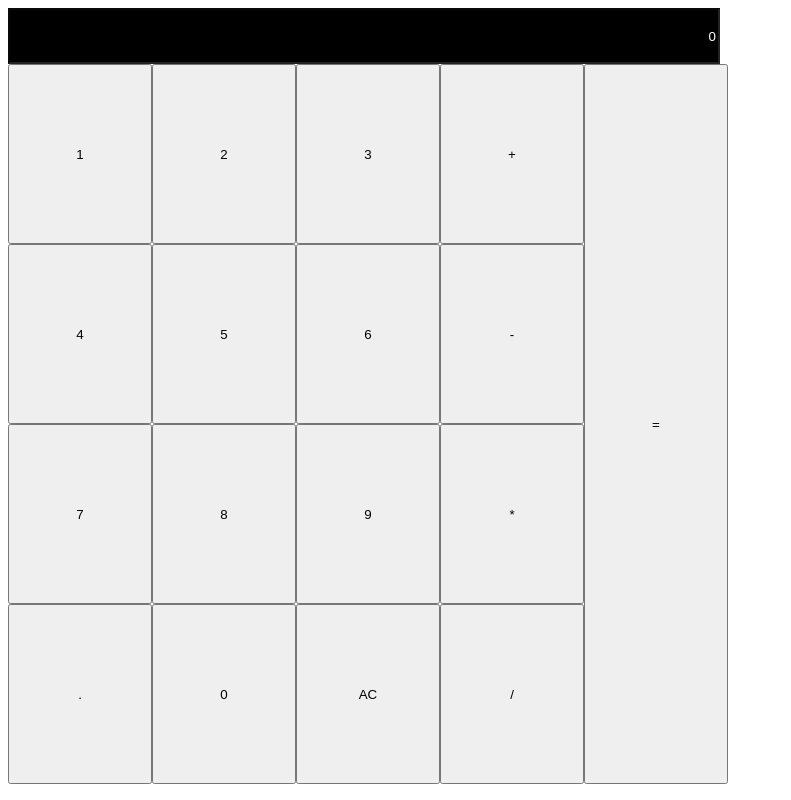
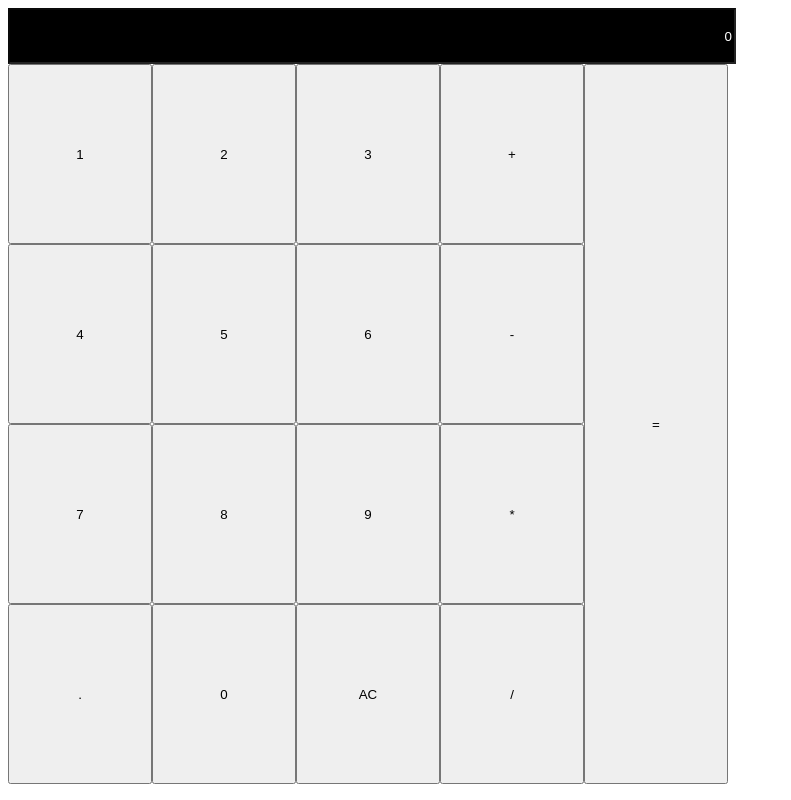
Before and after one commit to aaderemi/Calculator-CcHUB, a plain HTML site: page index.html in a window 1280 px wide. Shown: the whole page, without its empty margins (0-791 px from the left). Drawn offline with Linux system fonts and the light colour scheme.

Commit message:
Update style.css

```diff
--- a/style.css
+++ b/style.css
@@ -22,7 +22,7 @@
   grid-row:3;
 }
 #dispRes{
-  width: 88vh;
+  width: 90vh;
   background-color:black;
   color:white;
   height: 50px;
```
